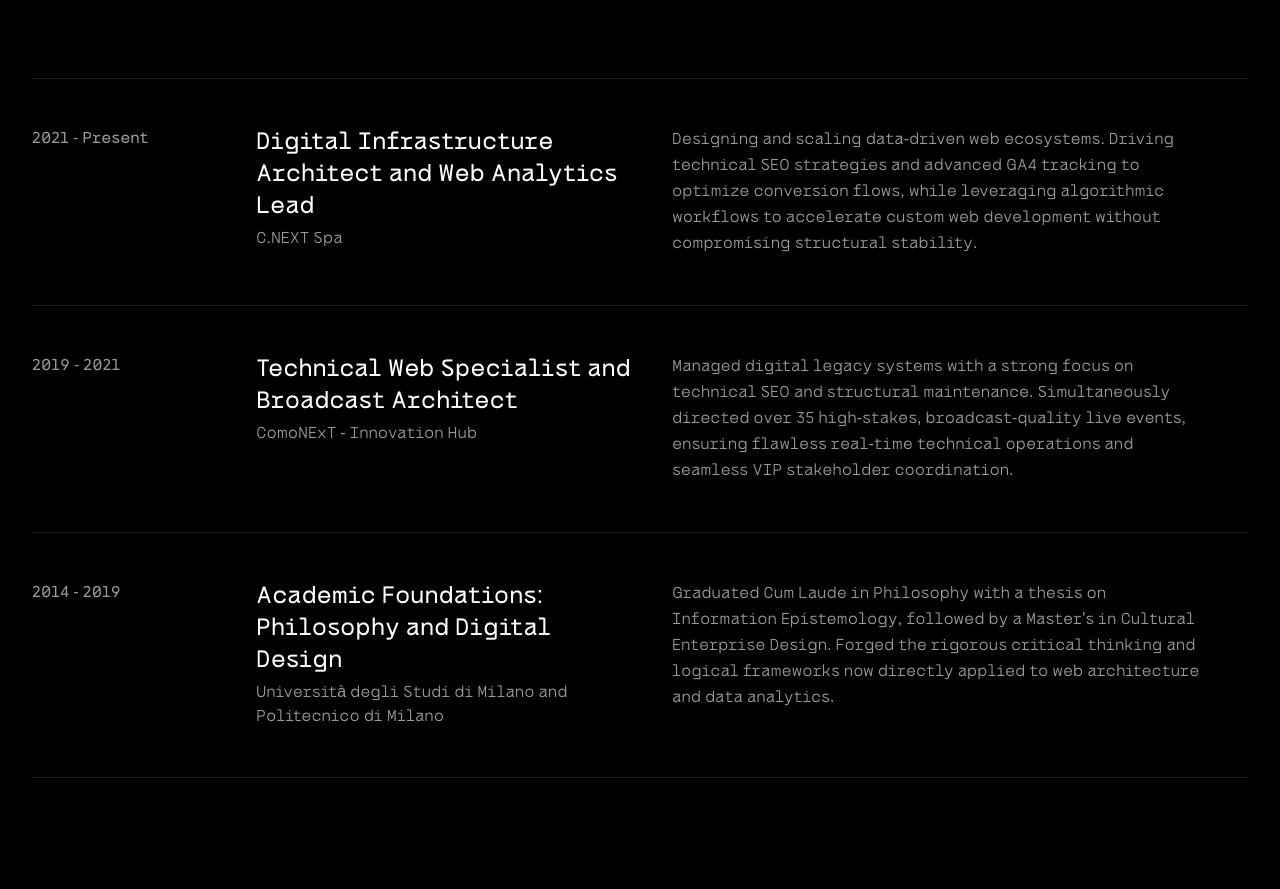
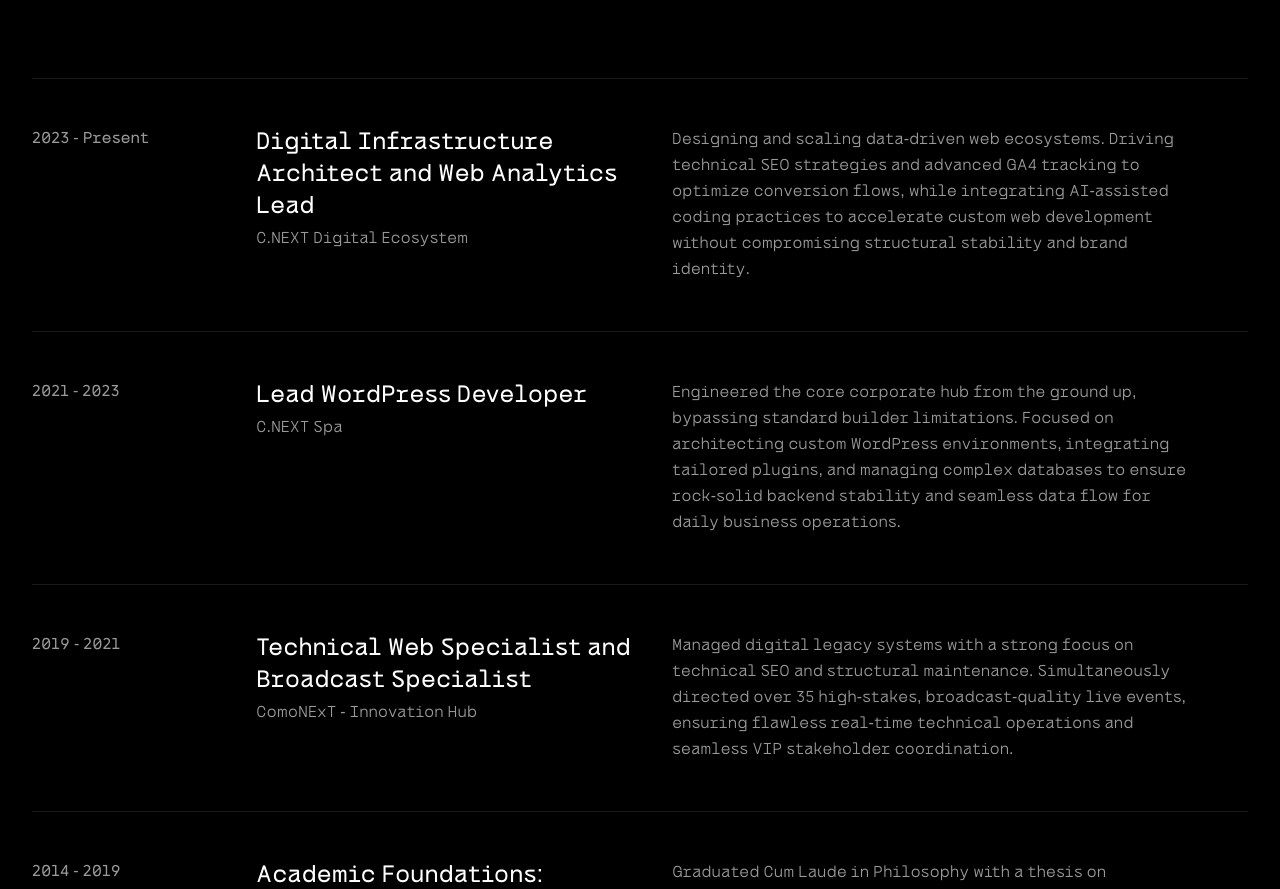
Before and after one commit to san-gabriels/portfolio-bento-2026, a Next.js app: page /about in a window 1280 px wide. Shown: the part 2360-3249 px from the top of the page. Built offline with nearby package versions, Linux system fonts and the light colour scheme; a web font is replaced by a local one.

Commit message:
added new experience entry for "C.NEXT Digital Ecosystem"

```diff
--- a/app/about/page.tsx
+++ b/app/about/page.tsx
@@ -6,14 +6,20 @@
 
 const EXPERIENCE_DATA = [
   {
-    year: "2021 - Present",
+    year: "2023 - Present",
     role: "Digital Infrastructure Architect and Web Analytics Lead",
+    company: "C.NEXT Digital Ecosystem",
+    description: "Designing and scaling data-driven web ecosystems. Driving technical SEO strategies and advanced GA4 tracking to optimize conversion flows, while integrating AI-assisted coding practices to accelerate custom web development without compromising structural stability and brand identity.",
+  },
+  {
+    year: "2021 - 2023",
+    role: "Lead WordPress Developer",
     company: "C.NEXT Spa",
-    description: "Designing and scaling data-driven web ecosystems. Driving technical SEO strategies and advanced GA4 tracking to optimize conversion flows, while leveraging algorithmic workflows to accelerate custom web development without compromising structural stability.",
+    description: "Engineered the core corporate hub from the ground up, bypassing standard builder limitations. Focused on architecting custom WordPress environments, integrating tailored plugins, and managing complex databases to ensure rock-solid backend stability and seamless data flow for daily business operations.",
   },
   {
     year: "2019 - 2021",
-    role: "Technical Web Specialist and Broadcast Architect",
+    role: "Technical Web Specialist and Broadcast Specialist",
     company: "ComoNExT - Innovation Hub",
     description: "Managed digital legacy systems with a strong focus on technical SEO and structural maintenance. Simultaneously directed over 35 high-stakes, broadcast-quality live events, ensuring flawless real-time technical operations and seamless VIP stakeholder coordination.",
   },
```
